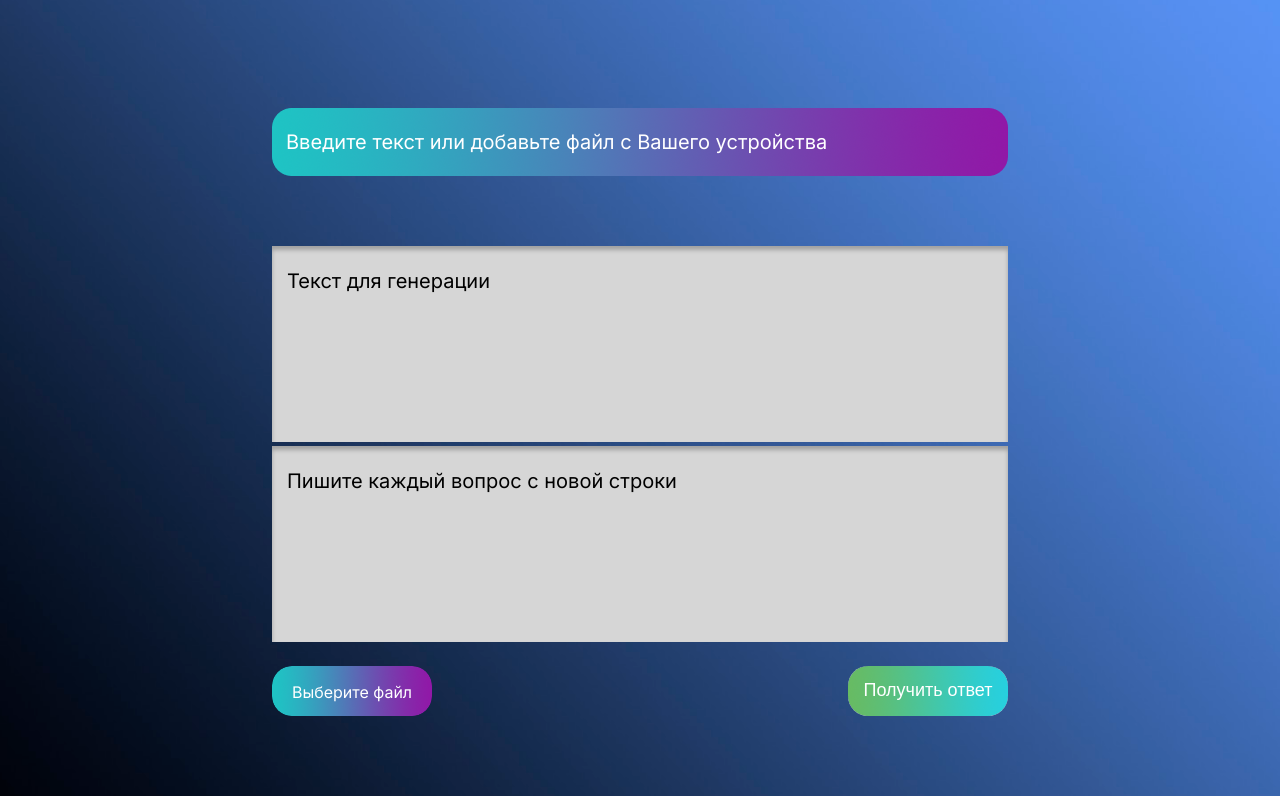
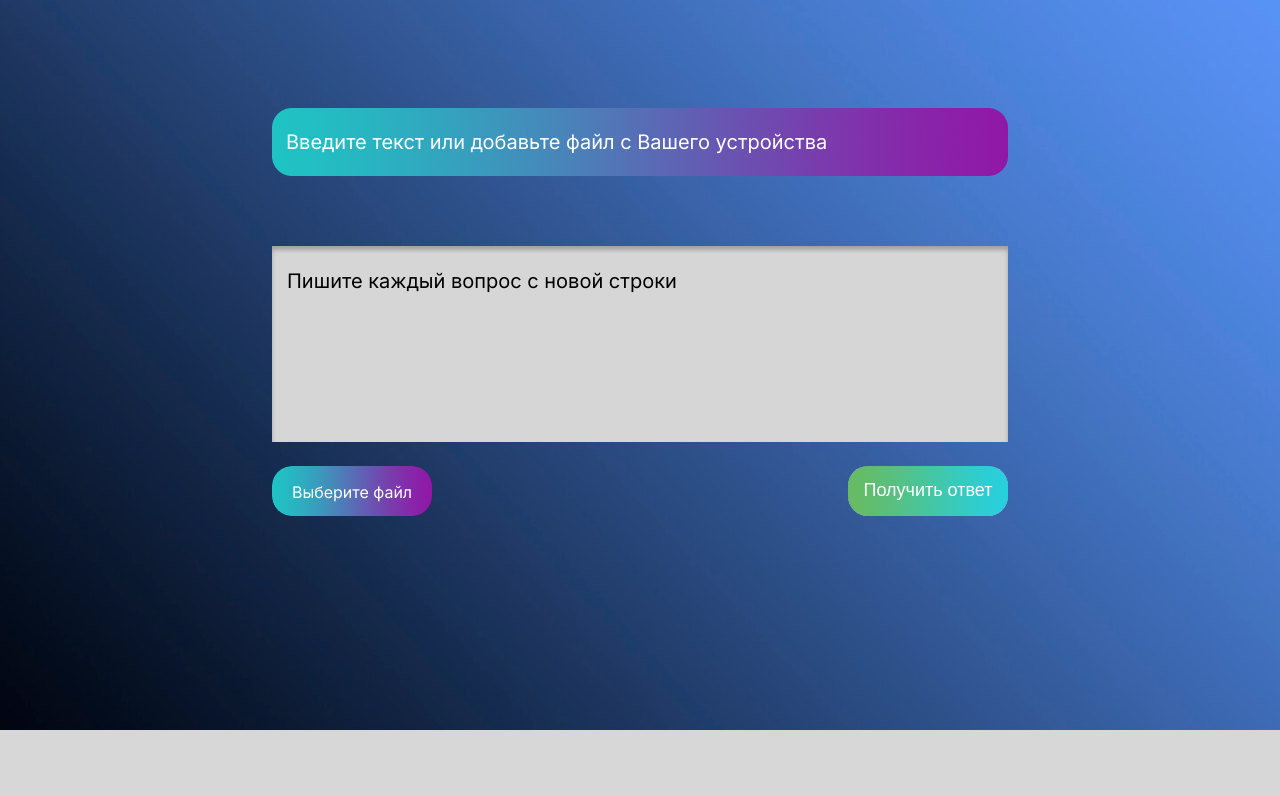
Before and after one commit to Semen-Zharkov/code-website, a Flask app: page /request in a window 1280 px wide. Shown: the part 70-866 px from the top of the page. After the commit the page ends 800 px from the top, so only its background shows below. Run offline with Flask 3, Linux system fonts and the light colour scheme; parts of the project's set-up code (start-up, migrations or seed data) failed here and were passed over; some web fonts are replaced.

Commit message:
Убран лишний блок в режиме вопросов

```diff
--- a/static/style.css
+++ b/static/style.css
@@ -217,10 +217,7 @@ h2{
     font-weight: 400;
 
 }
-textarea[name="text_for_search_answers"]{
-    width: 706px;
-    padding: 23px 15px;
-}
+
 textarea[name="asked_questions_text"]{
     width: 706px;
     padding: 23px 15px;
--- a/templates/request.html
+++ b/templates/request.html
@@ -22,9 +22,6 @@
         <section class="form_question">
           <form action="/process_answer_questions" method="post" enctype="multipart/form-data">
             <p class="form-title"> Введите текст или добавьте файл с Вашего устройства </p>
-            <div class="form-text">
-              <textarea name="text_for_search_answers" placeholder="Текст для генерации"></textarea>
-            </div>
             <div class="form-text_question">
               <textarea name="asked_questions_text" placeholder="Пишите каждый вопрос с новой строки"></textarea>
             </div>
```
